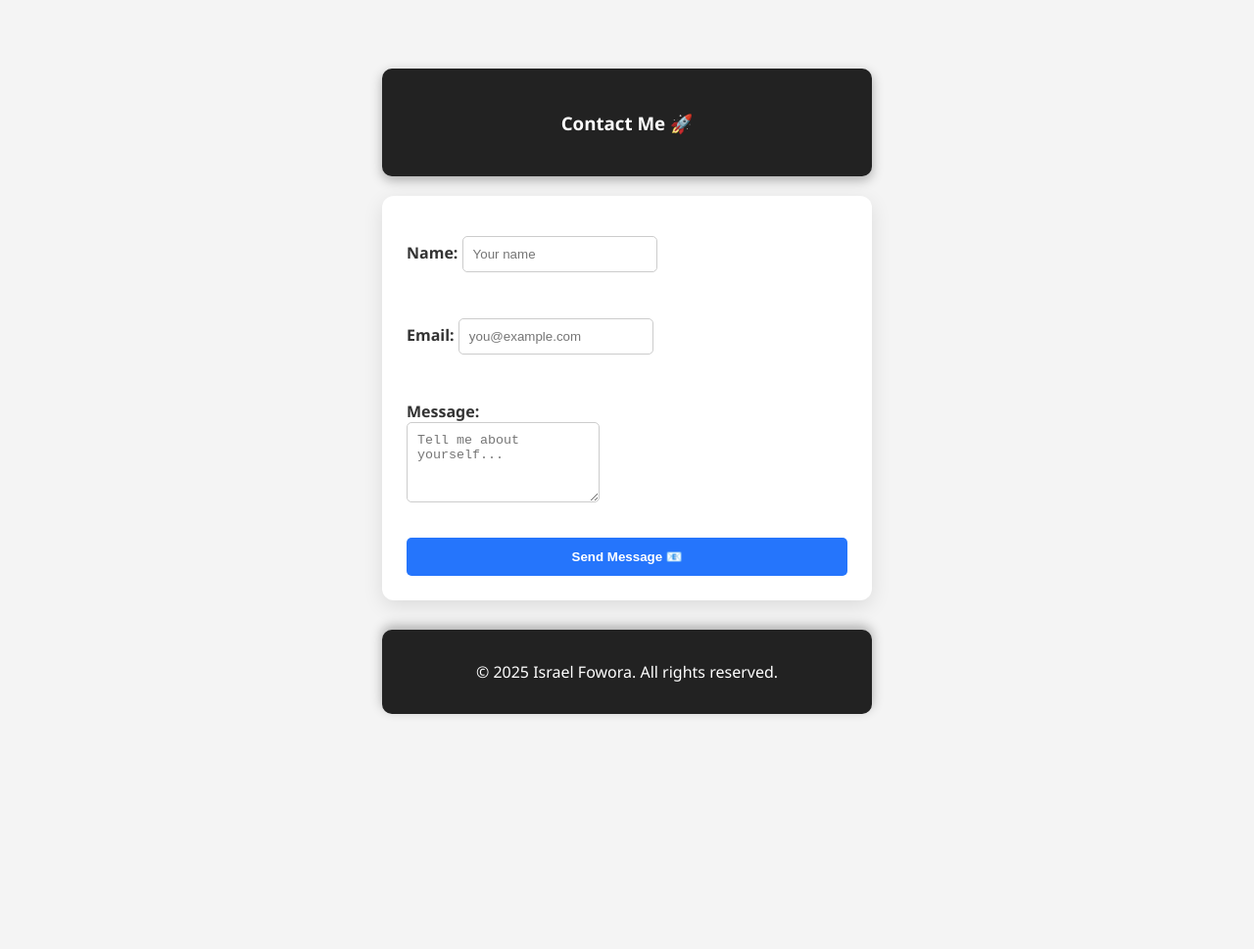
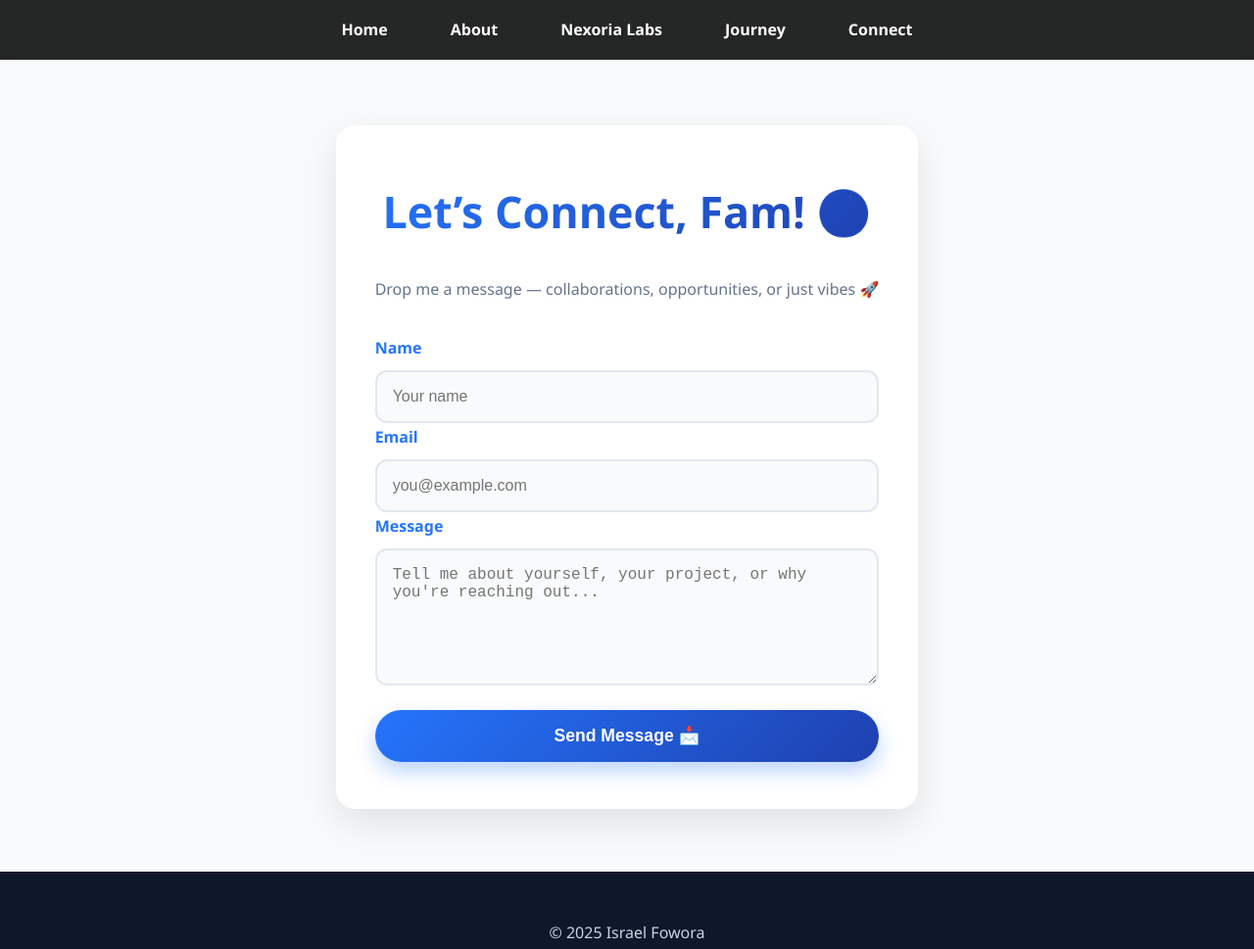
Before and after one commit to foworaisrael-sys/my-portfolio, a plain HTML site: page form1.html in a window 1280 px wide. Shown: the whole page at 98% size. Before the commit the page ends 800 px from the top, so only its background shows below. Drawn offline with nearby package versions, Linux system fonts and the light colour scheme.

Commit message:
Add files via upload

```diff
--- a/form1.html
+++ b/form1.html
@@ -3,156 +3,227 @@
 <head>
   <meta charset="UTF-8">
   <meta name="viewport" content="width=device-width, initial-scale=1.0">
-  <title>Contact Form</title>
+  <title>Contact Israel Fowora</title>
+  <meta name="description" content="Get in touch with Israel Fowora – Web3 Builder & Co-founder @ Nexoria Labs">
+
+  <!-- Same libraries as index.html -->
+  <link rel="stylesheet" href="https://cdnjs.cloudflare.com/ajax/libs/font-awesome/6.5.0/css/all.min.css">
+  <link href="https://unpkg.com/aos@2.3.1/dist/aos.css" rel="stylesheet">
+
   <style>
+    :root {
+      --primary: #2575fc;
+      --dark: #0f172a;
+      --light: #f8fafc;
+      --gray: #64748b;
+    }
+    * { margin: 0; padding: 0; box-sizing: border-box; }
+    html { scroll-behavior: smooth; }
     body {
       font-family: 'Segoe UI', Roboto, Arial, sans-serif;
-      background: #f4f4f4;
-      max-width: 500px;
-      margin: 50px auto;
-      padding: 20px;
-      color: #333;
-    }
-    header {
-      background: #222;
-      color: #fff;
-      padding: 1.5rem;
-      text-align: center;
-      border-radius: 10px;
-      box-shadow: 0 4px 12px rgba(0,0,0,0.3);
-    }
-    form {
+      background: var(--light);
+      color: #1e293b;
+      line-height: 1.8;
+      min-height: 100vh;
       display: flex;
       flex-direction: column;
-      gap: 15px;
-      margin-top: 20px;
-      background: #fff;
-      padding: 25px;
+    }
+    body.dark { background: #0f172a; color: #e2e8f0; }
+
+    /* Re-use the same sticky nav */
+    nav {
+      position: fixed;
+      top: 0; width: 100%;
+      background: rgba(0,0,0,0.85);
+      backdrop-filter: blur(10px);
+      z-index: 1000;
+      padding: 1rem 0;
+    }
+    nav ul {
+      display: flex; justify-content: center; gap: 2rem; list-style: none; flex-wrap: wrap;
+    }
+    nav a {
+      color: white; text-decoration: none; font-weight: 600; padding: 0.5rem 1rem; border-radius: 30px; transition: 0.3s;
+    }
+    nav a:hover, nav a.active { background: var(--primary); }
+
+    .container {
+      max-width: 800px;
+      margin: 0 auto;
+      padding: 0 2rem;
+      flex: 1;
+      display: flex;
+      align-items: center;
+      justify-content: center;
+    }
+
+    .form-wrapper {
+      width: 100%;
+      background: white;
+      padding: 3rem 2.5rem;
+      border-radius: 20px;
+      box-shadow: 0 15px 40px rgba(0,0,0,0.1);
+      margin-top: 8rem;
+      margin-bottom: 4rem;
+    }
+    body.dark .form-wrapper { background: #1e293b; }
+
+    h2 {
+      text-align: center;
+      font-size: 2.8rem;
+      margin-bottom: 1.5rem;
+      background: linear-gradient(135deg, var(--primary), #1e40af);
+      -webkit-background-clip: text;
+      -webkit-text-fill-color: transparent;
+    }
+
+    label {
+      font-weight: 600;
+      margin-bottom: 0.5rem;
+      display: block;
+      color: var(--primary);
+    }
+
+    input, textarea {
+      width: 100%;
+      padding: 1rem;
+      border: 2px solid #e2e8f0;
       border-radius: 12px;
-      box-shadow: 0 6px 20px rgba(0,0,0,0.1);
-      transition: transform 0.3s ease, box-shadow 0.3s ease;
-    }
-    form:hover {
-      transform: translateY(-3px);
-      box-shadow: 0 8px 25px rgba(0,0,0,0.15);
-    }
-    label { font-weight: 600; }
-    input, textarea {
-      padding: 10px;
-      border: 1px solid #ccc;
-      border-radius: 5px;
-      transition: border-color 0.3s ease, box-shadow 0.3s ease;
+      font-size: 1rem;
+      transition: all 0.3s;
+      background: #f8fafc;
     }
     input:focus, textarea:focus {
-      border-color: #2575fc;
-      box-shadow: 0 0 5px rgba(37,117,252,0.5);
       outline: none;
+      border-color: var(--primary);
+      box-shadow: 0 0 0 4px rgba(37,117,252,0.15);
+      background: white;
     }
+
+    textarea { resize: vertical; min-height: 140px; }
+
     button {
-      background: #2575fc;
+      background: linear-gradient(135deg, var(--primary), #1e40af);
       color: white;
-      padding: 12px;
+      padding: 1rem 2.5rem;
+      font-size: 1.1rem;
+      font-weight: bold;
       border: none;
-      border-radius: 5px;
+      border-radius: 50px;
       cursor: pointer;
-      font-weight: 600;
-      transition: background 0.3s ease, transform 0.3s ease;
+      width: 100%;
+      margin-top: 1rem;
+      box-shadow: 0 10px 20px rgba(37,117,252,0.3);
+      transition: all 0.3s;
     }
     button:hover {
-      background: #1a5bb8;
-      transform: scale(1.05);
+      transform: translateY(-4px);
+      box-shadow: 0 15px 30px rgba(37,117,252,0.4);
+    }
+
+    .success, .error {
+      text-align: center;
+      font-size: 1.4rem;
+      font-weight: 600;
+      margin-top: 2rem;
+      padding: 1.5rem;
+      border-radius: 12px;
+      display: none;
     }
     .success {
-      display: none;
-      text-align: center;
-      font-weight: 600;
-      margin-top: 20px;
-      color: green;
-      animation: fadeIn 1s ease;
+      background: #ecfdf5;
+      color: #059669;
+      border: 2px solid #86efac;
     }
     .error {
-      display: none;
-      text-align: center;
-      font-weight: 600;
-      margin-top: 20px;
-      color: red;
-      animation: fadeIn 1s ease;
+      background: #fef2f2;
+      color: #dc2626;
+      border: 2px solid #fca5a5;
     }
+
     .back-btn {
       display: none;
-      margin: 20px auto 0;
-      background: #222;
-      color: #fff;
-      padding: 10px 20px;
-      border-radius: 5px;
+      margin: 2rem auto 0;
+      padding: 1rem 3rem;
+      background: var(--primary);
+      color: white;
       text-decoration: none;
-      font-weight: 600;
-      transition: background 0.3s ease, transform 0.3s ease;
+      border-radius: 50px;
+      font-weight: bold;
+      box-shadow: 0 10px 20px rgba(37,117,252,0.3);
     }
-    .back-btn:hover {
-      background: #2575fc;
-      transform: translateY(-3px);
-    }
+    .back-btn:hover { transform: translateY(-4px); }
+
     footer {
-      background: #222;
-      color: #fff;
+      background: var(--dark);
+      color: #cbd5e1;
       text-align: center;
-      padding: 1rem;
-      margin-top: 30px;
-      border-radius: 10px;
-      box-shadow: 0 -4px 12px rgba(0,0,0,0.3);
-    }
-    @keyframes fadeIn {
-      from { opacity: 0; transform: translateY(10px); }
-      to { opacity: 1; transform: translateY(0); }
+      padding: 3rem;
+      margin-top: auto;
     }
   </style>
 </head>
 <body>
-  <header>
-    <h3>Contact Me 🚀</h3>
-  </header>
-  <form id="contactForm" action="https://formspree.io/f/xdkpllvj" method="POST">
-    <p>
-      <label for="name">Name:</label>
-      <input type="text" id="name" name="name" placeholder="Your name" required>
-    </p>
-    <p>
-      <label for="email">Email:</label>
-      <input type="email" id="email" name="email" placeholder="you@example.com" required>
-    </p>
-    <p>
-      <label for="message">Message:</label><br>
-      <textarea id="message" name="message" rows="4" placeholder="Tell me about yourself..." required></textarea>
-    </p>
-    <button type="submit">Send Message 📧</button>
-  </form>
 
-  <div class="success" id="success">✅ Thanks! I'll reply soon. 🎉</div>
-  <div class="error" id="error">❌ Oops! Something went wrong. Please try again.</div>
-  <a href="index.html" class="back-btn" id="backBtn">🏠 Back to Home</a>
+  <!-- Same nav as index.html -->
+  <nav>
+    <ul>
+      <li><a href="index.html">Home</a></li>
+      <li><a href="index.html#about">About</a></li>
+      <li><a href="index.html#nexoria">Nexoria Labs</a></li>
+      <li><a href="index.html#journey">Journey</a></li>
+      <li><a href="#connect">Connect</a></li>
+    </ul>
+  </nav>
+
+  <div class="container">
+    <div class="form-wrapper" data-aos="fade-up">
+      <h2 data-aos="fade-up" data-aos-delay="200">Let’s Connect, Fam! 🌍</h2>
+      <p style="text-align:center; margin-bottom: 2rem; color: var(--gray);" data-aos="fade-up" data-aos-delay="300">
+        Drop me a message — collaborations, opportunities, or just vibes 🚀
+      </p>
+
+      <form id="contactForm" action="https://formspree.io/f/xdkpllvj" method="POST" data-aos="fade-up" data-aos-delay="400">
+        <label for="name">Name</label>
+        <input type="text" id="name" name="name" placeholder="Your name" required>
+
+        <label for="email">Email</label>
+        <input type="email" id="email" name="email" placeholder="you@example.com" required>
+
+        <label for="message">Message</label>
+        <textarea id="message" name="message" placeholder="Tell me about yourself, your project, or why you're reaching out..." required></textarea>
+
+        <button type="submit">Send Message 📩</button>
+      </form>
+
+      <div class="success" id="success">✅ Thanks fam! I’ll hit you up soon 🚀</div>
+      <div class="error" id="error">❌ Oops! Something went wrong. Try again or hit me on X/WhatsApp.</div>
+      <a href="index.html" class="back-btn" id="backBtn">← Back to Home</a>
+    </div>
+  </div>
 
   <footer>
-    <p>© 2025 Israel Fowora. All rights reserved.</p>
+    <p>© 2025 Israel Fowora </p>
   </footer>
 
+  <!-- AOS + Form Script -->
+  <script src="https://unpkg.com/aos@2.3.1/dist/aos.js"></script>
   <script>
+    AOS.init({ duration: 1000 });
+
     const form = document.getElementById('contactForm');
     const successMsg = document.getElementById('success');
     const errorMsg = document.getElementById('error');
     const backBtn = document.getElementById('backBtn');
 
-    form.addEventListener('submit', async function(event) {
-      event.preventDefault();
-
-      const formData = new FormData(form);
-      const data = Object.fromEntries(formData.entries());
+    form.addEventListener('submit', async function(e) {
+      e.preventDefault();
 
       try {
         const response = await fetch(form.action, {
           method: 'POST',
           headers: { 'Accept': 'application/json' },
-          body: JSON.stringify(data)
+          body: new FormData(form)
         });
 
         if (response.ok) {
@@ -162,7 +233,7 @@
         } else {
           errorMsg.style.display = 'block';
         }
-      } catch (error) {
+      } catch (err) {
         errorMsg.style.display = 'block';
       }
     });
```
Also changed, not shown: index.html (+1 -1 lines).
